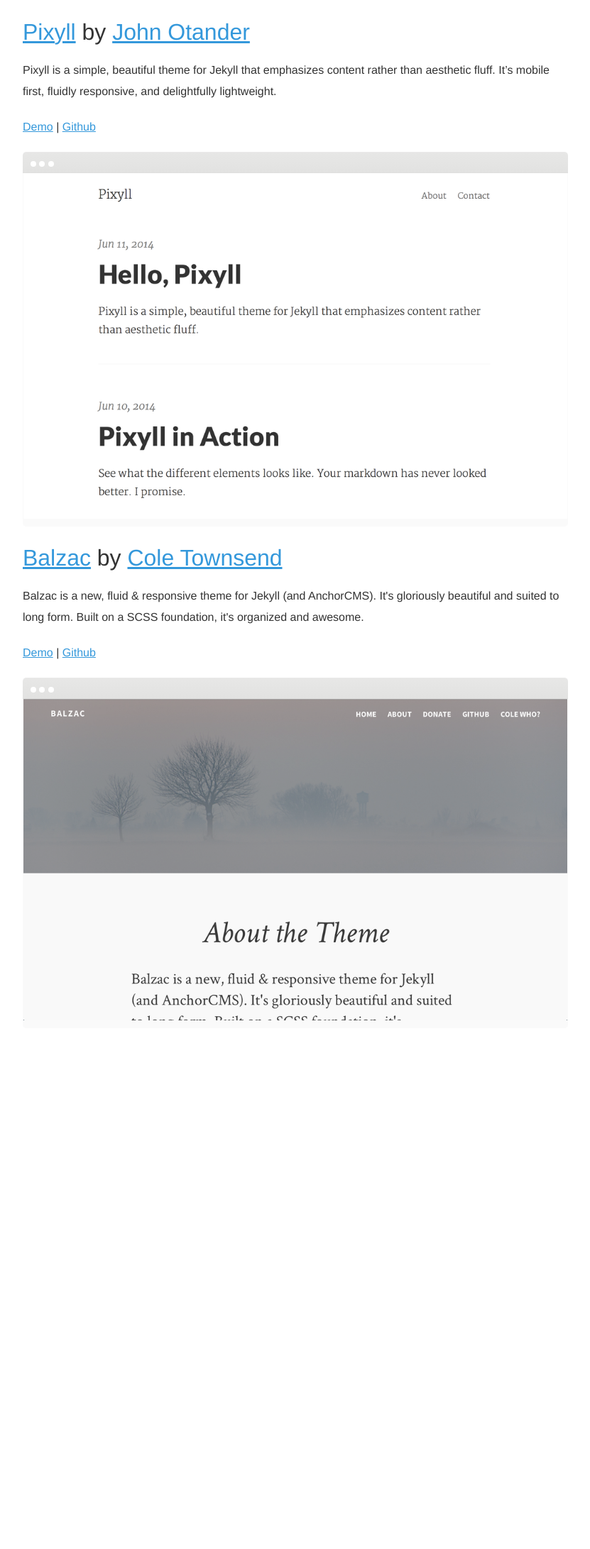
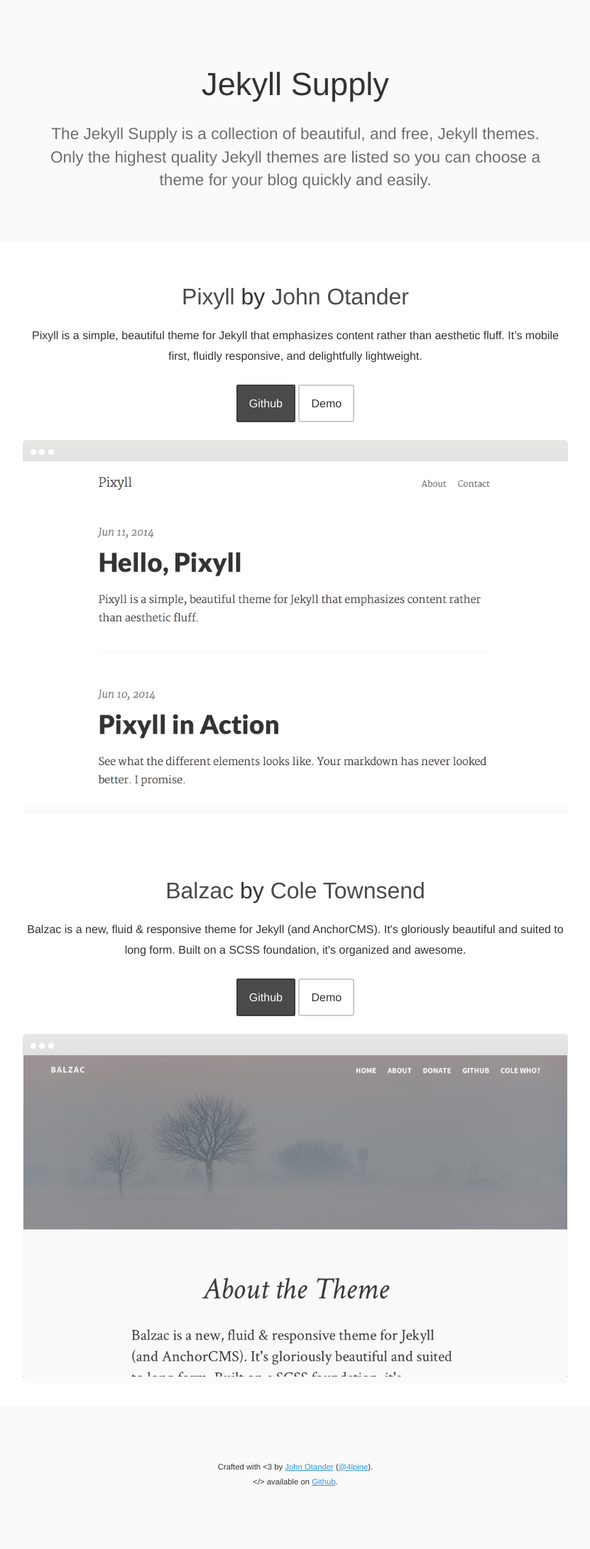
Before and after one commit to johno/jekyllsupply, a Jekyll site: the page built from index.html, in a window 1280 px wide. Shown: the whole page at 71% size, without its empty margins (224-1055 px from the left). Built offline with Jekyll 4.4.1, drawn with Linux system fonts in a browser that asks for light colours; before the commit the page ends 1449 px from its top, so only the background shows below that.

Commit message:
Add header and footer.

```diff
--- a/_includes/footer.html
+++ b/_includes/footer.html
@@ -0,0 +1,7 @@
+  <footer class="txt--center p2 bg--off-white">
+    <p class="small p2">
+      Crafted with &lt;3 by <a href="http://johnotander.com" title="John Otander's website">John Otander</a>
+      (<a href="https://twitter.com/4lpine" title="John Otander on Twitter (@4lpine)">@4lpine</a>). <br>
+      &lt;/&gt; available on <a href="https://github.com/johnotander/jekyllsupply" title="Jekyll Supply source code">Github</a>.
+    </p>
+  </footer>
--- a/_includes/header.html
+++ b/_includes/header.html
@@ -0,0 +1,9 @@
+<div class="bg--off-white py2 txt--center">
+  <section class="measure p2">
+    <h2>Jekyll Supply</h2>
+    <p class="h4 muted">
+      The Jekyll Supply is a collection of beautiful, and free, Jekyll themes. Only the highest
+      quality Jekyll themes are listed so you can choose a theme for your blog quickly and easily.
+    </p>
+  </section>
+</div>
--- a/_includes/image_in_browser.html
+++ b/_includes/image_in_browser.html
@@ -1,4 +1,4 @@
-<div class='browser-window'>
+<div class='browser-window txt--left'>
   <div class='top-bar'>
     <div class='circles'>
        <div class="circle circle-red"></div>
--- a/_layouts/default.html
+++ b/_layouts/default.html
@@ -2,8 +2,10 @@
 <html>
 {% include head.html %}
 <body>
+<div class="txt--center">
 {% include header.html %}
 {{ content }}
 {% include footer.html %}
+</div>
 </body>
 </html>
--- a/css/c.css
+++ b/css/c.css
@@ -794,6 +794,9 @@
 .browser-window .clear {
   clear: both; }
 
+.a--no-decoration {
+  text-decoration: none; }
+
 .browser-window {
   margin: 0;
   width: 100%; }
--- a/index.html
+++ b/index.html
@@ -1,14 +1,19 @@
 ---
 layout: default
 ---
-
+<div class="grd">
   {% for theme in site.data.themes %}
-  <div class="measure">
-    <h3><a href="{{theme.demourl}}">{{theme.name}}</a> by <a href="{{theme.author.url}}">{{theme.author.name}}</a></h3>
+    <div class="measure py2">
+      <h3>
+        <a class="a--no-decoration fnt--dark-gray" href="{{theme.demourl}}">{{theme.name}}</a> by
+        <a class="a--no-decoration fnt--dark-gray" href="{{theme.author.url}}">{{theme.author.name}}</a>
+      </h3>
       <p>{{theme.description}}</p>
-    <p>
-      <a href="{{theme.demourl}}">Demo</a> | <a href="{{theme.githuburl}}">Github</a>
+      <p class="py1">
+        <a class="btn btn--gray" href="{{theme.githuburl}}">Github</a>
+        <a class="btn" href="{{theme.demourl}}">Demo</a>
       </p>
       {% include image_in_browser.html image=theme.image %}
     </div>
   {% endfor %}
+</div>
--- a/scss/all.scss
+++ b/scss/all.scss
@@ -1,5 +1,9 @@
 @import "../bower_components/furtive/scss/all";
 @import "../node_modules/browser.css/scss/browser";
+
+.a--no-decoration {
+  text-decoration: none;
+}
 
 .browser-window {
   margin: 0;
```
Also changed, not shown: css/c.min.css. Lines whose indentation alone changed are shown as unchanged.
